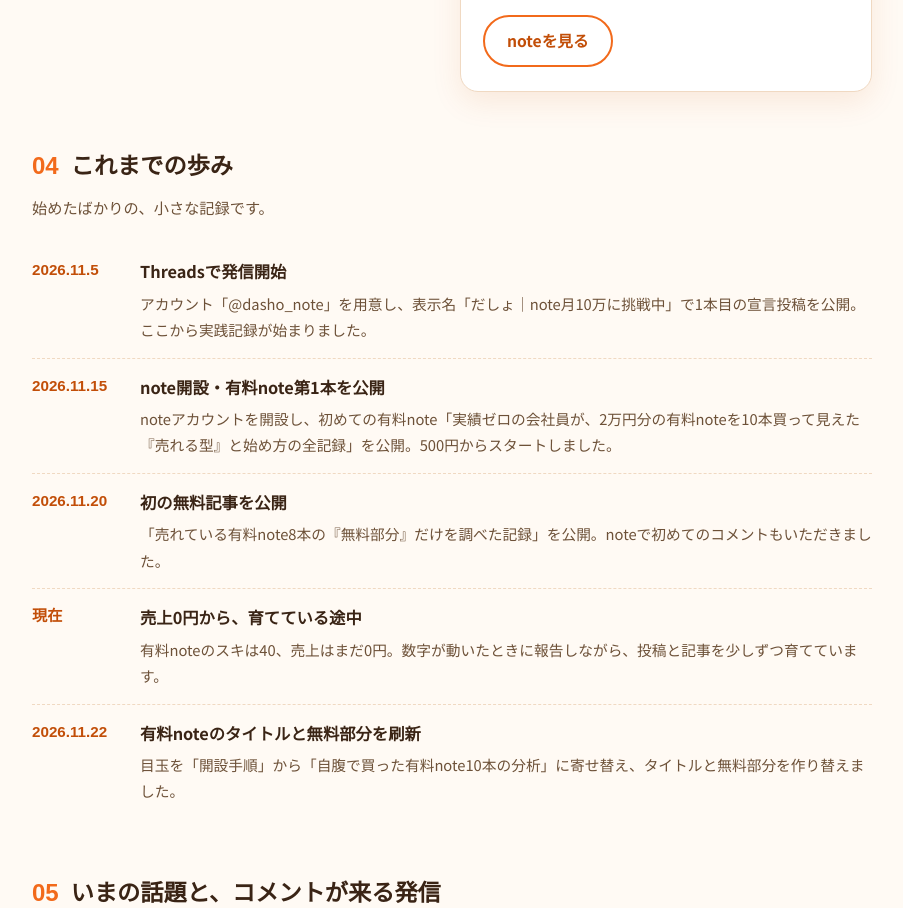
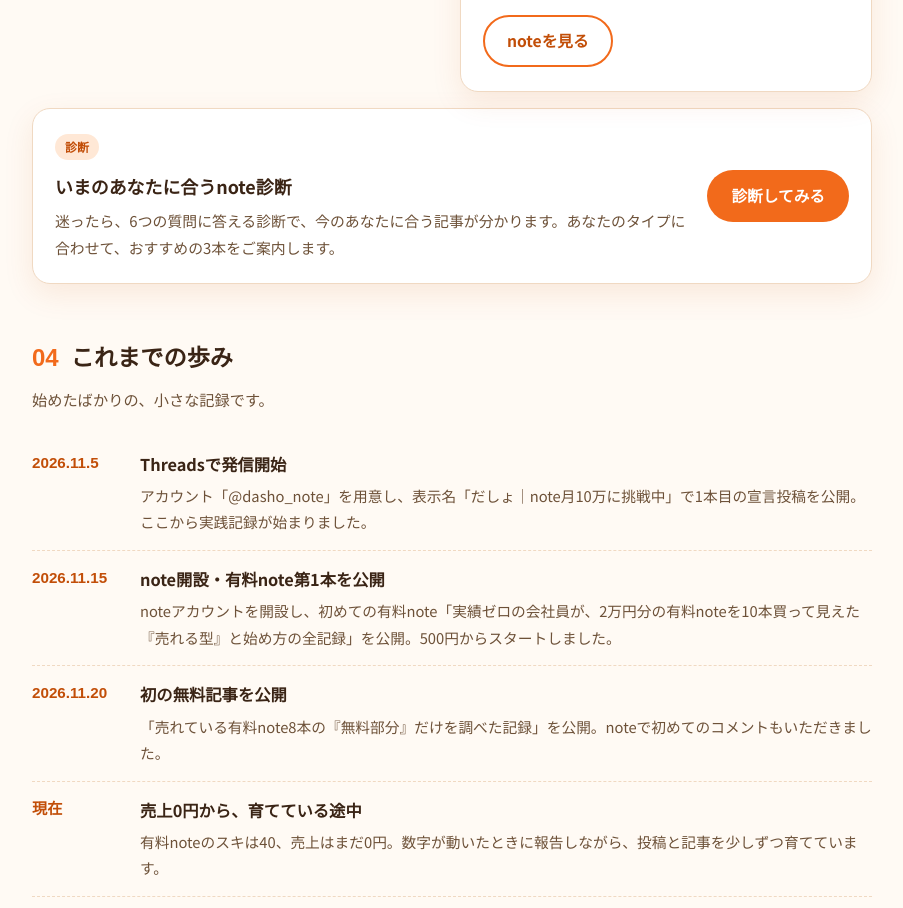
Before and after one commit to dasho-note/dasho-note.github.io, a plain HTML site: page index.html in a window 1280 px wide. Shown: the part 1969-2877 px from the top of the page, without its empty margins (188-1091 px from the left). Drawn offline with Linux system fonts and the light colour scheme; a web font is replaced by a local one.

Commit message:
診断ページへのリンクを追加

```diff
--- a/index.html
+++ b/index.html
@@ -274,6 +274,25 @@
       .article-item .a-note { display: block; font-size: .82rem; color: var(--ink-soft); margin-top: 2px; line-height: 1.6; }
       .media-card .btn { min-height: 44px; }
 
+      /* ---------- 診断への案内 ---------- */
+      .shindan-box {
+        margin-top: 16px;
+        background: var(--surface); border: 1.5px solid var(--line); border-radius: 18px;
+        padding: 22px; box-shadow: var(--shadow);
+        display: flex; align-items: center; gap: 20px; flex-wrap: wrap;
+      }
+      .shindan-box .shindan-text { flex: 1 1 320px; min-width: 0; }
+      .shindan-box .tag {
+        display: inline-block; font-size: .75rem; font-weight: 700;
+        background: var(--orange-soft); color: var(--orange-deep);
+        padding: 2px 10px; border-radius: 999px; margin-bottom: 10px;
+      }
+      @media (prefers-color-scheme: dark) { .shindan-box .tag { color: var(--orange); } }
+      .shindan-box h3 { margin: 0 0 6px; font-size: 1.12rem; font-weight: 700; }
+      .shindan-box p { margin: 0; font-size: .93rem; color: var(--ink-soft); }
+      .shindan-box .btn { flex: none; }
+      @media (max-width: 560px) { .shindan-box .btn { width: 100%; justify-content: center; } }
+
       /* ---------- 歩み ---------- */
       .timeline { display: grid; gap: 0; }
       .t-item { display: flex; gap: 16px; padding: 14px 0; border-bottom: 1.5px dashed var(--line); }
@@ -409,6 +428,14 @@
             <a class="btn btn-line" href="https://note.com/dasho_note" target="_blank" rel="noopener">noteを見る</a>
           </article>
         </div>
+        <div class="shindan-box">
+          <div class="shindan-text">
+            <span class="tag">診断</span>
+            <h3>いまのあなたに合うnote診断</h3>
+            <p>迷ったら、6つの質問に答える診断で、今のあなたに合う記事が分かります。あなたのタイプに合わせて、おすすめの3本をご案内します。</p>
+          </div>
+          <a class="btn btn-orange" href="https://dasho-note.github.io/shindan.html" target="_blank" rel="noopener">診断してみる</a>
+        </div>
       </section>
 
       <section id="journey">
```
